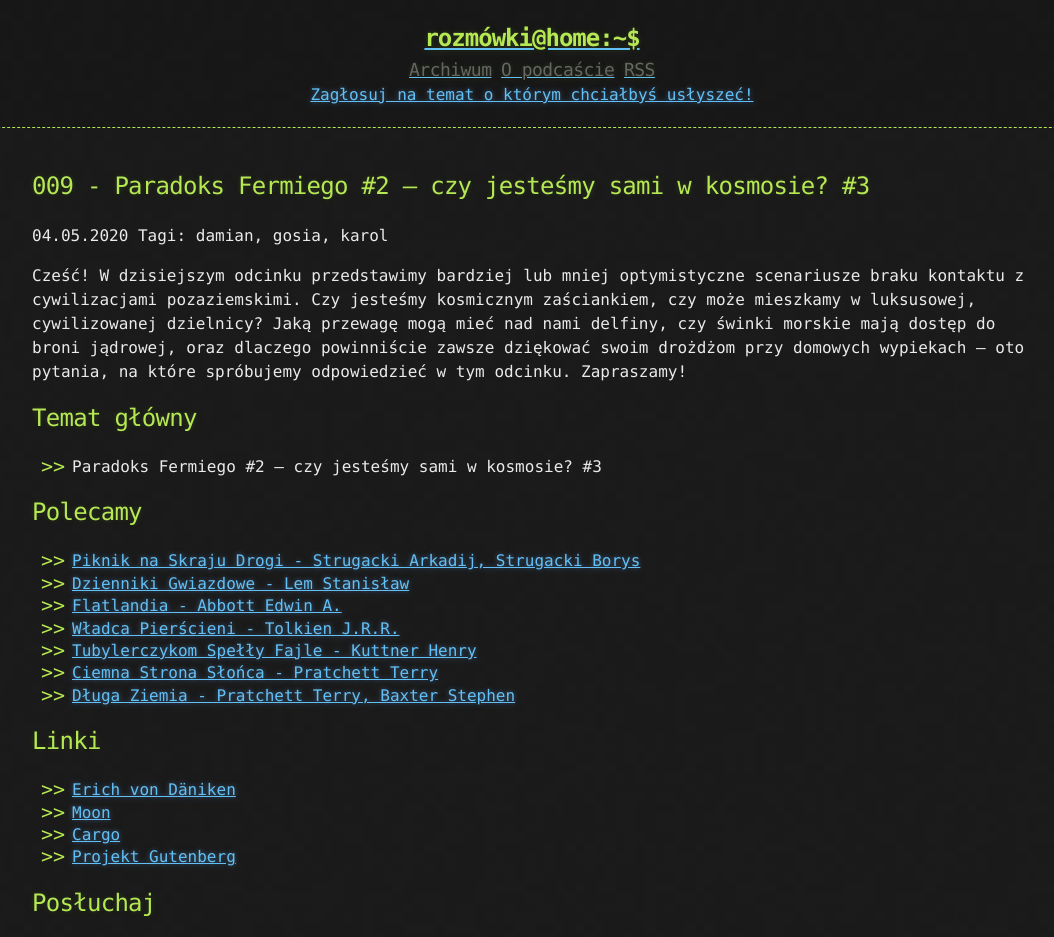
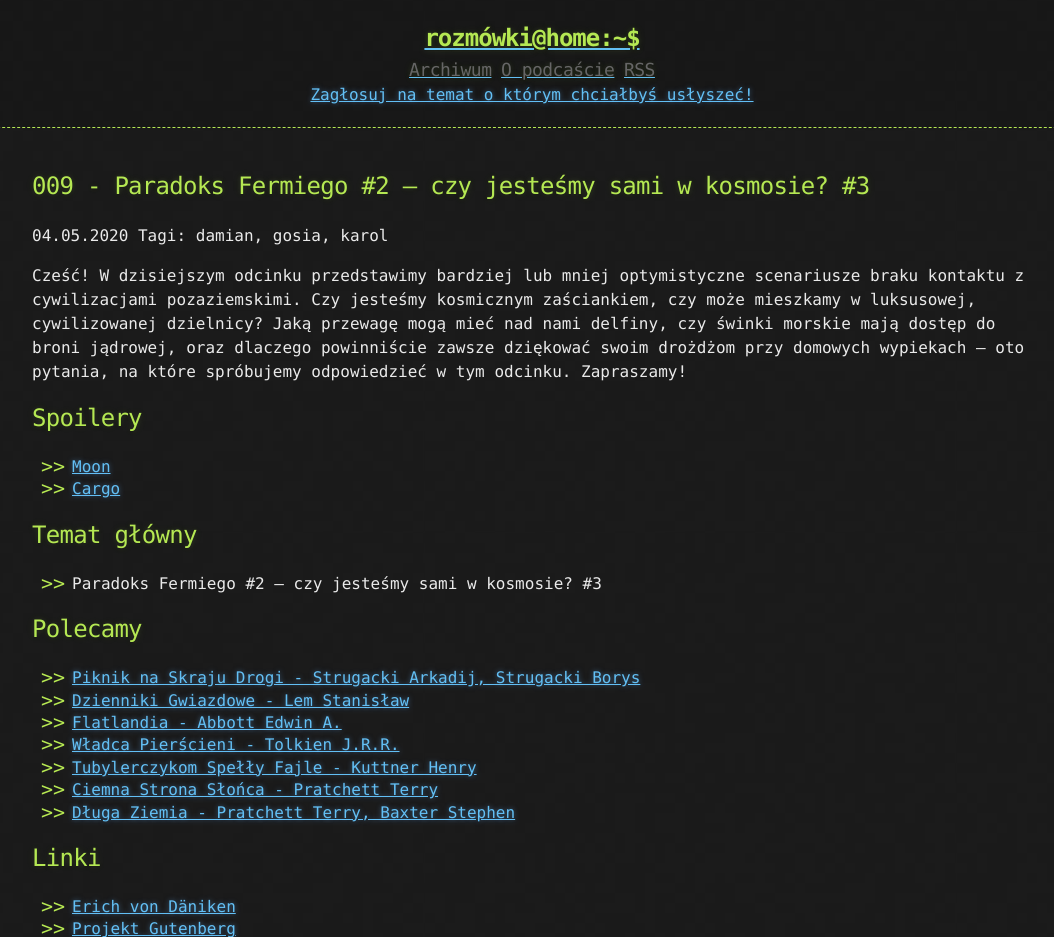
Before and after one commit to QuantumDamage/rozmowki-techno-logiczne, a Jekyll site: the page built from _posts/2020-05-04-009.md, in a window 1280 px wide, cut to the strip 0-937 px from the top of the page. Shown: the whole strip, without its empty margins (108-1162 px from the left). Built offline with Jekyll 4.4.1, drawn with Linux system fonts in a browser that asks for light colours.

Commit message:
009 spoilery

```diff
--- a/_posts/2020-05-04-009.md
+++ b/_posts/2020-05-04-009.md
@@ -8,6 +8,10 @@ Cześć! W dzisiejszym odcinku przedstawimy bardziej lub mniej optymistyczne sce
 
 <!--end_excerpt-->
 
+## [](#header-2)Spoilery
+
+* [Moon](https://www.filmweb.pl/film/Moon-2009-473111)
+* [Cargo](https://www.imdb.com/title/tt0381940/)
 
 ## [](#header-2)Temat główny
 
```
Also changed, not shown: other parts of _posts/2020-05-04-009.md (+0 -2 lines).
